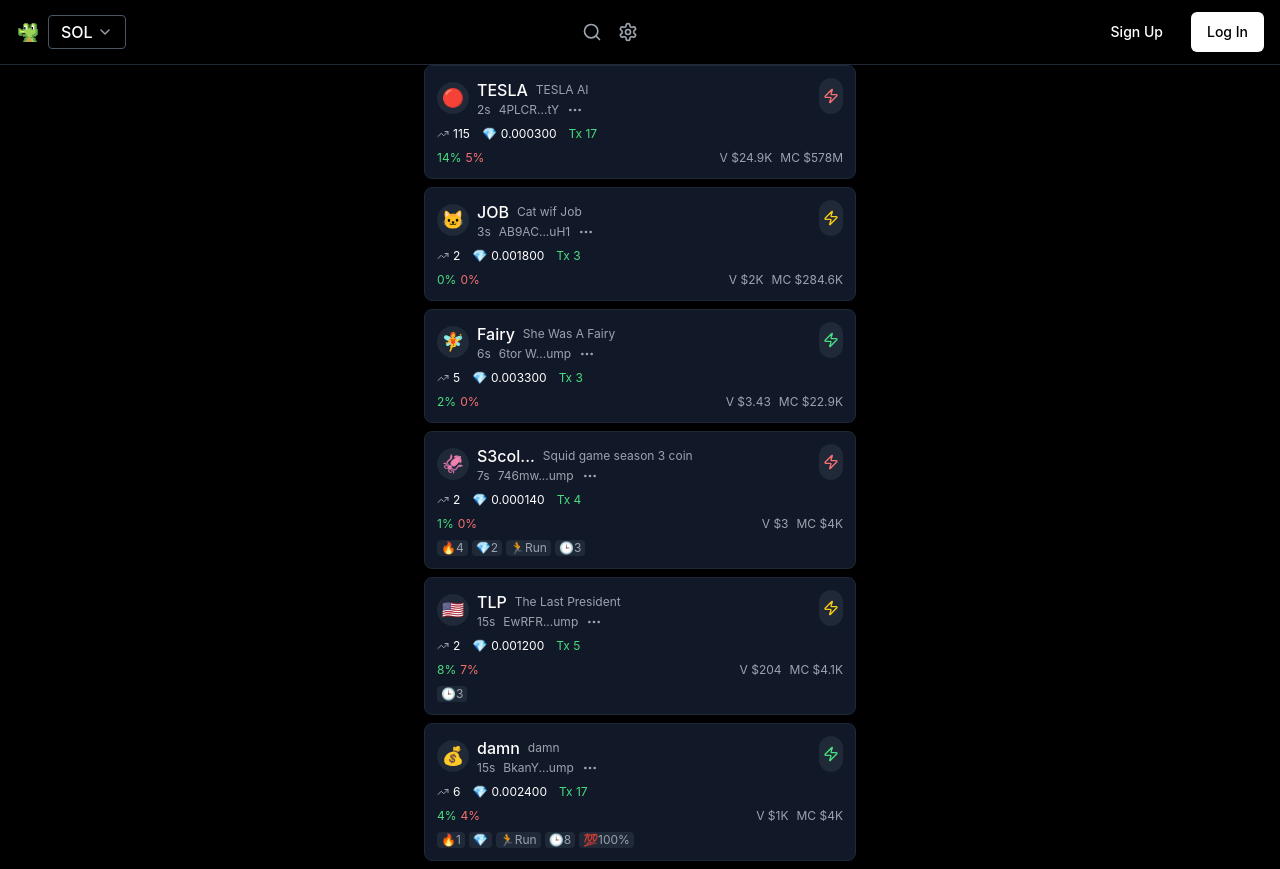
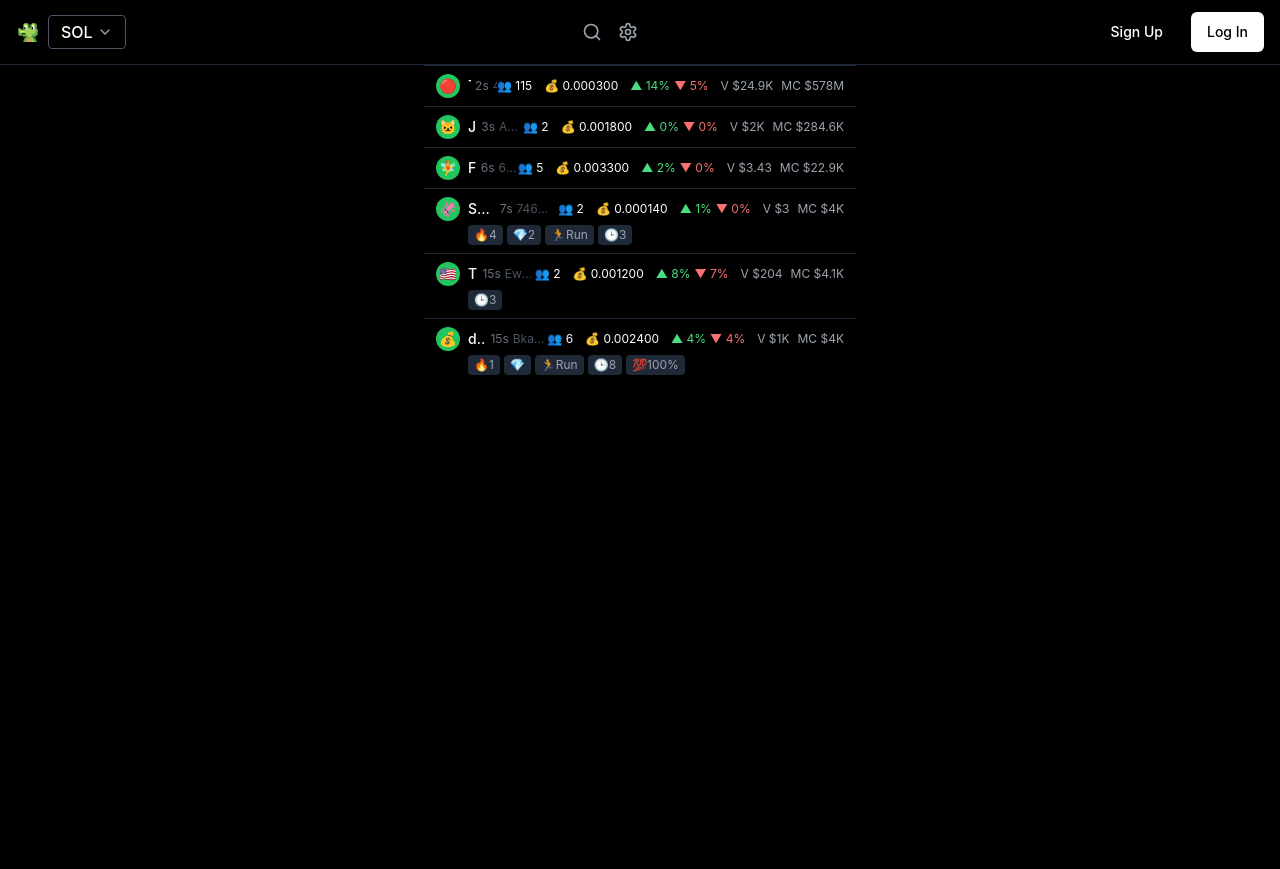
Before and after one commit to EthanYangHIT/gmgn-react-clone-486229b0, a React (Vite) app: page / in a window 1280 px wide. After the commit the page ends 800 px from the top, so only its background shows below. Built offline with nearby package versions, Linux system fonts and the light colour scheme.

Commit message:
Refine TokenCard styles
Adjusted the `TokenCard` component's styling to match the GMGN design, referencing the provided screenshot for visual consistency.

```diff
--- a/src/components/TokenCard.tsx
+++ b/src/components/TokenCard.tsx
@@ -34,74 +34,49 @@ const TokenCard = ({ token }: TokenCardProps) => {
   };
 
   return (
-    <div className="bg-gray-900 border border-gray-800 rounded-lg p-3 mb-2">
-      {/* 头部信息 */}
-      <div className="flex items-start justify-between mb-2">
-        <div className="flex items-center space-x-2">
-          <div className="w-8 h-8 rounded-full overflow-hidden bg-gray-800 flex items-center justify-center">
-            <span className="text-lg">{token.logo}</span>
+    <div className="bg-black border-t border-gray-800 px-3 py-2 hover:bg-gray-900/50 transition-colors">
+      {/* 主要信息行 */}
+      <div className="flex items-center justify-between">
+        {/* 左侧：logo + 基本信息 */}
+        <div className="flex items-center space-x-2 flex-1 min-w-0">
+          <div className="w-6 h-6 rounded-full bg-green-500 flex items-center justify-center flex-shrink-0">
+            <span className="text-sm font-bold text-black">{token.logo}</span>
           </div>
-          <div>
-            <div className="flex items-center space-x-2">
-              <span className="text-white font-medium">{token.symbol}</span>
-              <span className="text-gray-400 text-xs">{token.name}</span>
-            </div>
-            <div className="flex items-center space-x-2 text-xs text-gray-400">
-              <span>{token.timeAgo}</span>
-              <span className="truncate max-w-20">{token.contractAddress}</span>
-              <Button variant="ghost" size="sm" className="p-0 h-auto">
-                <MoreHorizontal className="w-3 h-3" />
-              </Button>
-            </div>
+
+          <div className="flex items-center space-x-1 min-w-0">
+            <span className="text-white font-medium text-sm truncate">{token.symbol}</span>
+            <span className="text-gray-500 text-xs">{token.timeAgo}</span>
+            <span className="text-gray-600 text-xs truncate">{token.contractAddress}</span>
           </div>
         </div>
-        <Button
-          variant="ghost"
-          size="sm"
-          className={`p-1 rounded-full ${getRiskColor(token.risk)} bg-gray-800`}
-        >
-          <Zap className="w-3 h-3" />
-        </Button>
-      </div>
 
-      {/* 统计信息 */}
-      <div className="flex items-center justify-between text-xs mb-2">
-        <div className="flex items-center space-x-3">
+        {/* 右侧：统计信息 */}
+        <div className="flex items-center space-x-3 flex-shrink-0">
           <div className="flex items-center space-x-1">
-            <TrendingUp className="w-3 h-3 text-gray-400" />
-            <span className="text-white">{token.holders}</span>
+            <span className="text-white text-xs">👥 {token.holders}</span>
           </div>
+
           <div className="flex items-center space-x-1">
-            <span className="text-gray-400">💎</span>
-            <span className="text-white">{token.price.toFixed(6)}</span>
+            <span className="text-white text-xs">💰 {token.price.toFixed(6)}</span>
           </div>
+
           <div className="flex items-center space-x-1">
-            <span className={token.isPositive ? 'text-green-400' : 'text-red-400'}>
-              Tx {Math.abs(token.priceChange)}
-            </span>
+            <span className="text-green-400 text-xs">▲ {token.buyPercentage}%</span>
+            <span className="text-red-400 text-xs">▼ {token.sellPercentage}%</span>
           </div>
-        </div>
-      </div>
 
-      {/* 价格和市值信息 */}
-      <div className="flex items-center justify-between text-xs">
-        <div className="flex items-center space-x-2">
-          <div className="flex items-center space-x-1">
-            <span className="text-green-400">{token.buyPercentage}%</span>
-            <span className="text-red-400">{token.sellPercentage}%</span>
+          <div className="flex items-center space-x-2 text-gray-400 text-xs">
+            <span>V {token.volume}</span>
+            <span>MC {token.marketCap}</span>
           </div>
-        </div>
-        <div className="flex items-center space-x-2 text-gray-400">
-          <span>V {token.volume}</span>
-          <span>MC {token.marketCap}</span>
         </div>
       </div>
 
       {/* 特殊功能标识 */}
       {token.features && token.features.length > 0 && (
-        <div className="flex items-center space-x-1 mt-2">
+        <div className="flex items-center space-x-1 mt-1 ml-8">
           {token.features.map((feature, index) => (
-            <span key={index} className="text-xs bg-gray-800 text-gray-400 px-1 rounded">
+            <span key={index} className="text-xs bg-gray-800 text-gray-400 px-1.5 py-0.5 rounded">
               {feature}
             </span>
           ))}
```
